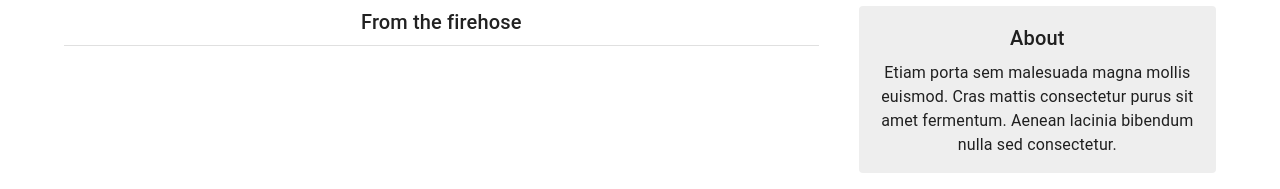
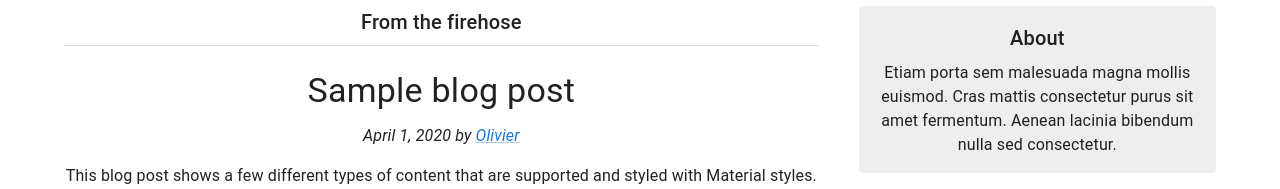
Before and after one commit to T4swallashubho/my-main-portf, a React (Vite) app: page /blog in a window 1280 px wide. Shown: the part 763-952 px from the top of the page. Built offline with nearby package versions, Linux system fonts and the light colour scheme.

Commit message:
improved dynamic import custom hook error

```diff
--- a/src/components/material-ui-comp/Blog.jsx
+++ b/src/components/material-ui-comp/Blog.jsx
@@ -12,9 +12,7 @@ import FeaturedPost from "./FeaturedPost";
 import Header from "./Header";
 import Main from "./Main";
 import Sidebar from "./Sidebar";
-import post1 from "./blog-post.1.md";
-import post2 from "./blog-post.2.md";
-import post3 from "./blog-post.3.md";
+
 
 const sections = [
   { title: "Technology", url: "#" },
@@ -77,7 +75,6 @@ const sidebar = {
   ],
 };
 
-const posts = [post1, post2, post3];
 
 // TODO remove, this demo shouldn't need to reset the theme.
 const defaultTheme = createTheme();
@@ -96,7 +93,7 @@ export default function Blog() {
             ))}
           </Grid>
           <Grid container spacing={5} sx={{ mt: 3 }}>
-            <Main title="From the firehose" posts={posts} />
+            <Main title="From the firehose"  />
             <Sidebar
               title={sidebar.title}
               description={sidebar.description}
--- a/src/components/material-ui-comp/Main.jsx
+++ b/src/components/material-ui-comp/Main.jsx
@@ -8,9 +8,9 @@ import Markdown from "./Markdown";
 import useFetch from "./customHooks/useFetch";
 
 function Main(props) {
-  const { posts, title } = props;
+  const { title } = props;
 
-  const [posts1] = useFetch(posts);
+  const [posts1] = useFetch();
 
   return (
     <Grid
@@ -37,7 +37,8 @@ function Main(props) {
 }
 
 Main.propTypes = {
-  posts: PropTypes.arrayOf(PropTypes.string).isRequired,
+  // these are array of strings which is shown as required in the props.
+  //posts: PropTypes.arrayOf(PropTypes.string).isRequired,
   title: PropTypes.string.isRequired,
 };
 
--- a/src/components/material-ui-comp/customHooks/useFetch.jsx
+++ b/src/components/material-ui-comp/customHooks/useFetch.jsx
@@ -1,16 +1,15 @@
 // eslint-disable-next-line no-unused-vars
 import React, { useEffect, useState } from "react";
 
-function useFetch(paths) {
+function useFetch() {
   const [posts1, setposts] = useState([]);
 
-  const filename = paths;
-
   useEffect(() => {
+    const file_name = ["blog-post.1", "blog-post.2", "blog-post.3"];
     let blogs = [];
-    for (let i = 0; i < filename.length; i++) {
-      import(filename[i]).then(() =>
-        fetch(filename[i])
+    for (let i = 0; i < file_name.length; i++) {
+      import(`../${file_name[i]}.md`).then((res) =>
+        fetch(res.default)
           .then((res) => res.text())
           .then((data) => {
             blogs.push(data);
@@ -18,7 +17,7 @@ function useFetch(paths) {
           })
       );
     }
-  }, [paths, filename]);
+  }, []);
 
   return [posts1];
 }
```
Also changed, not shown: 1 other file (tests, documents, lock files or other folders).
